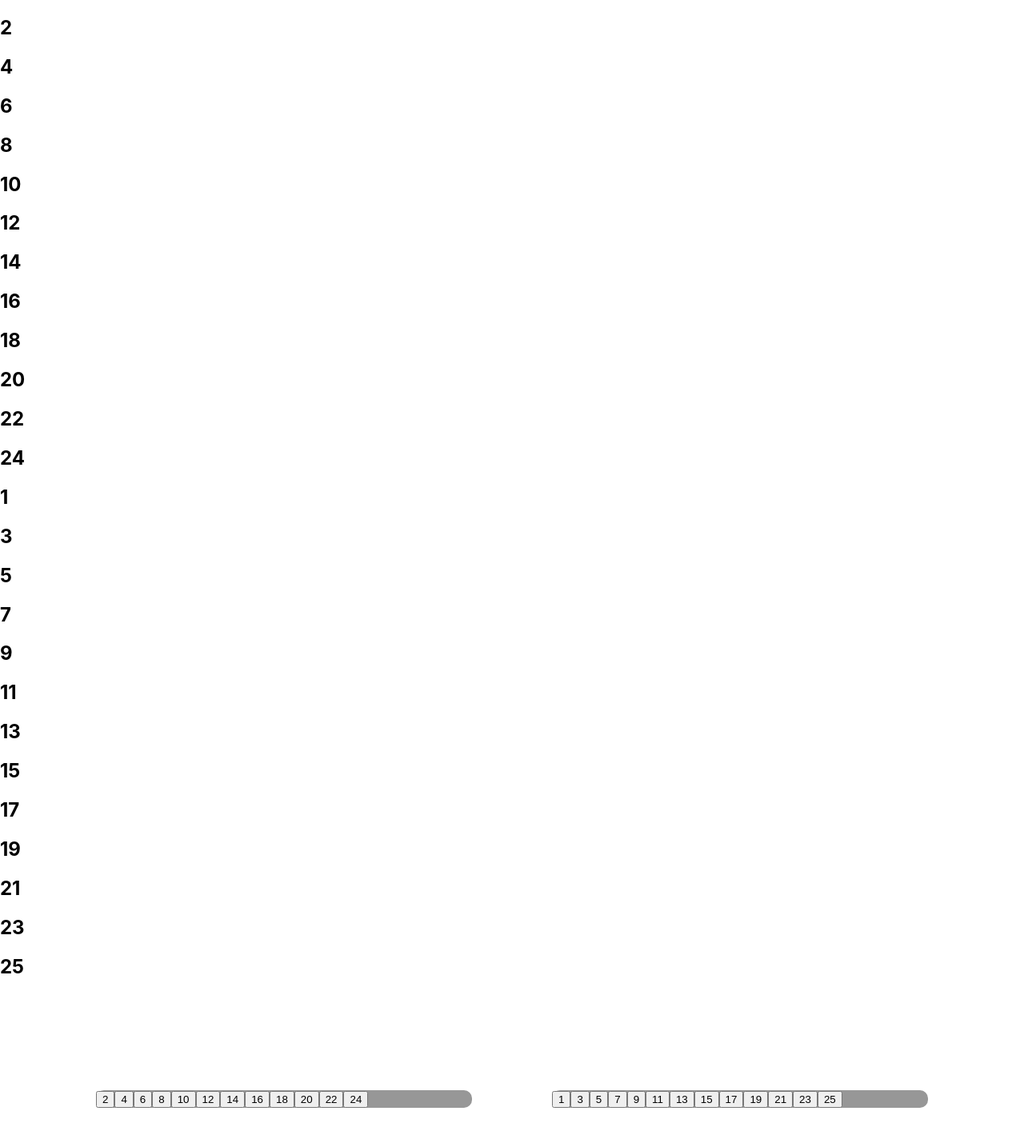
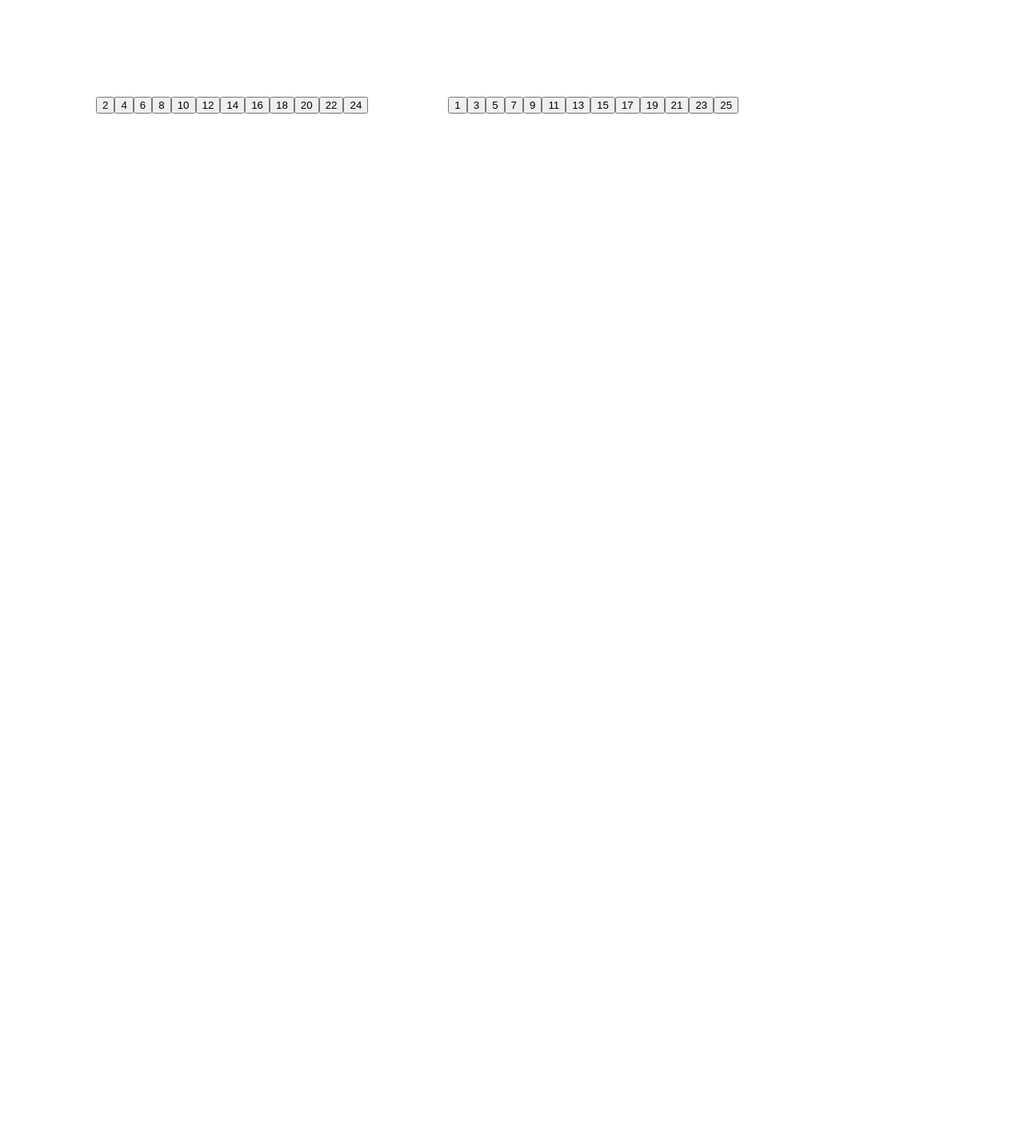
Before and after one commit to justwillj/Front-end-observation-test-exercise-v1, a React (Create React App) app: page / in a window 1280 px wide. Shown: the top 1424 px of the page at 80% size. After the commit the page ends 800 px from the top, so only its background shows below. Built offline with nearby package versions, Linux system fonts and the light colour scheme.

Commit message:
merge adaptation

```diff
--- a/src/components/app/App.js
+++ b/src/components/app/App.js
@@ -1,5 +1,4 @@
 import "./App.css";
-import Button from "../button/Button";
 import { useState } from "react";
 import NumberMapper from "../button_mapper/NumberMapper.js"
 
@@ -34,33 +33,12 @@ function App() {
     { id: 13, number: 25 },
   ]);
 
-  const shuffleButton = () => {};
+
   return (
     <div>
-    <NumberMapper num={even} />
-    <NumberMapper num={odd} />
       <div className="main-table">
-        <div className="even-grid">
-          {even.map(({ id, number }) => (
-            <Button
-              key={id}
-              type="button"
-              value={number}
-              onClick={shuffleButton}
-            />
-          ))}
-        </div>
-
-        <div className="odd-grid">
-          {odd.map(({ id, number }) => (
-            <Button
-              key={id}
-              type="button"
-              value={number}
-              onClick={shuffleButton}
-            />
-          ))}
-        </div>
+      <NumberMapper num={even} className="even-grid"  />
+      <NumberMapper num={odd} className="odd-grid" />
       </div>
     </div>
   );
--- a/src/components/button_mapper/NumberMapper.js
+++ b/src/components/button_mapper/NumberMapper.js
@@ -1,12 +1,17 @@
 import React from "react"
+import Button from "../button/Button";
 
-const NumberMapper= ({num}) =>{
+const NumberMapper= ({num}, {className}) =>{
+    const shuffleButton = () => {};
     return (
-        <div>
+        <div className={className}>
             {num.map(({id,number})=>
-                (<h2
-                key={id}>{number}
-                </h2>)
+                <Button
+                key={id}
+                type="button"
+                value={number}
+                onClick={shuffleButton}
+              />
                 )}
         </div>
     )
```
